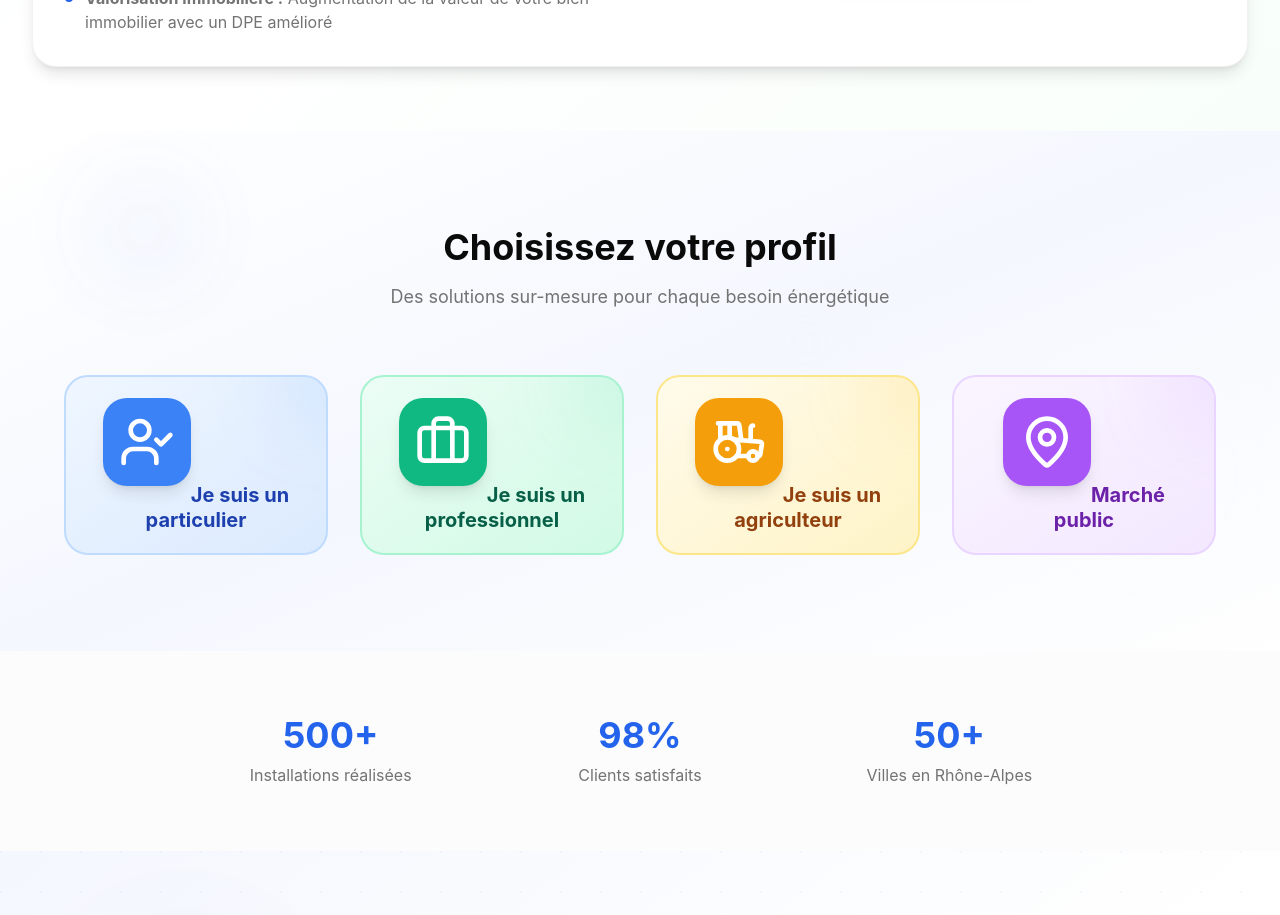
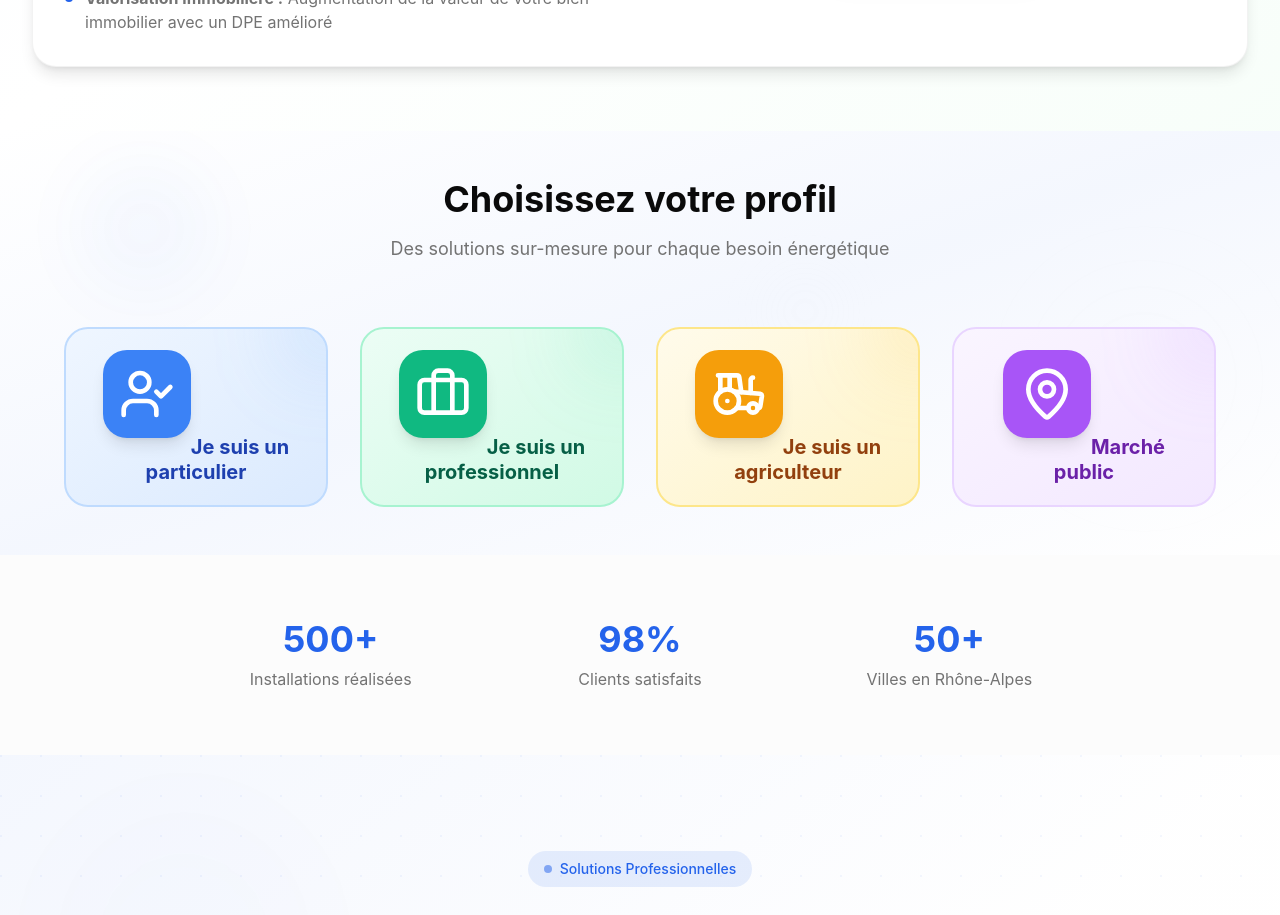
Before and after one commit to Aerodrone42/sun-powered-rhone, a React (Vite) app: page / in a window 1280 px wide. Shown: the part 1800-2715 px from the top of the page. Built offline with nearby package versions, Linux system fonts and the light colour scheme.

Commit message:
Adjust section below hero
Move the section below the hero section upwards.

```diff
--- a/src/pages/Index.tsx
+++ b/src/pages/Index.tsx
@@ -321,7 +321,7 @@ const Index = () => {
       </section>
 
       {/* Choix de profil */}
-      <section className="py-24 relative overflow-hidden bg-gradient-to-br from-background via-primary/5 to-secondary/5">
+      <section className="py-12 relative overflow-hidden bg-gradient-to-br from-background via-primary/5 to-secondary/5">
         {/* Animated background elements */}
         <div className="absolute inset-0 opacity-20">
           <div className="absolute top-10 left-20 w-32 h-32 bg-primary/20 rounded-full blur-2xl animate-float"></div>
```
